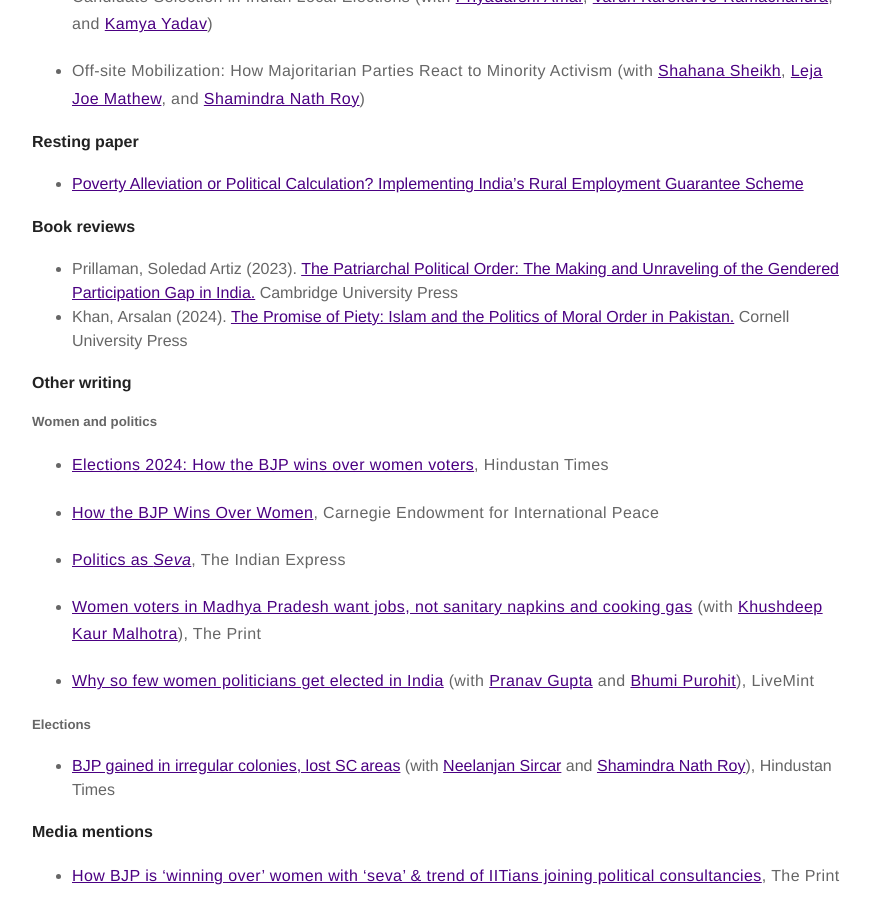
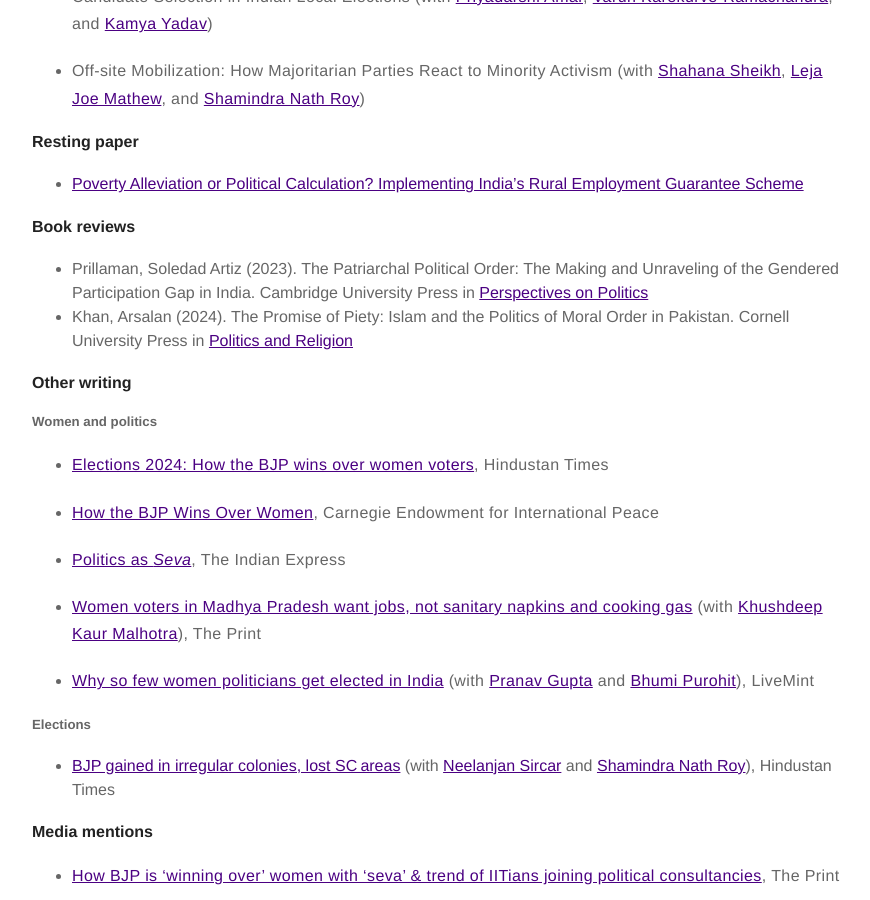
Before and after one commit to anirvanchowdhury/anirvanchowdhury.github.io, a Jekyll site: the page built from research.md, in a window 1280 px wide and 900 px high, scrolled down 2026 px. Shown: the whole window, without its empty margins (203-1073 px from the left). Built offline with Jekyll 4.4.1, drawn with Linux system fonts in a browser that asks for light colours.

Commit message:
Update research.md

```diff
--- a/research.md
+++ b/research.md
@@ -58,8 +58,8 @@ For a sketch of the argument, research design, and evidence, please click [here]
 
 
 #### Book reviews
-* Prillaman, Soledad Artiz (2023). [The Patriarchal Political Order: The Making and Unraveling of the Gendered Participation Gap in India.](https://resolve.cambridge.org/core/journals/perspectives-on-politics/article/patriarchal-political-order-the-making-and-unraveling-of-the-gendered-participation-gap-in-india-by-soledad-artiz-prillaman-cambridge-cambridge-university-press-2023-320p/5204BD7F240305CEEC6F2DD515BA817A) Cambridge University Press
-* Khan, Arsalan (2024). [The Promise of Piety: Islam and the Politics of Moral Order in Pakistan.](https://www.cambridge.org/core/journals/politics-and-religion/article/promise-of-piety-islam-and-the-politics-of-moral-order-in-pakistan-by-arsalan-khan-ithaca-new-york-cornell-university-press-2024-240-pp-3195-paperback/8D3B793CEE2C849146E16C245A058E0B) Cornell University Press
+* Prillaman, Soledad Artiz (2023). The Patriarchal Political Order: The Making and Unraveling of the Gendered Participation Gap in India. Cambridge University Press in [Perspectives on Politics](https://resolve.cambridge.org/core/journals/perspectives-on-politics/article/patriarchal-political-order-the-making-and-unraveling-of-the-gendered-participation-gap-in-india-by-soledad-artiz-prillaman-cambridge-cambridge-university-press-2023-320p/5204BD7F240305CEEC6F2DD515BA817A)
+* Khan, Arsalan (2024). The Promise of Piety: Islam and the Politics of Moral Order in Pakistan. Cornell University Press in [Politics and Religion](https://www.cambridge.org/core/journals/politics-and-religion/article/promise-of-piety-islam-and-the-politics-of-moral-order-in-pakistan-by-arsalan-khan-ithaca-new-york-cornell-university-press-2024-240-pp-3195-paperback/8D3B793CEE2C849146E16C245A058E0B)
 
 
 #### Other writing
```
